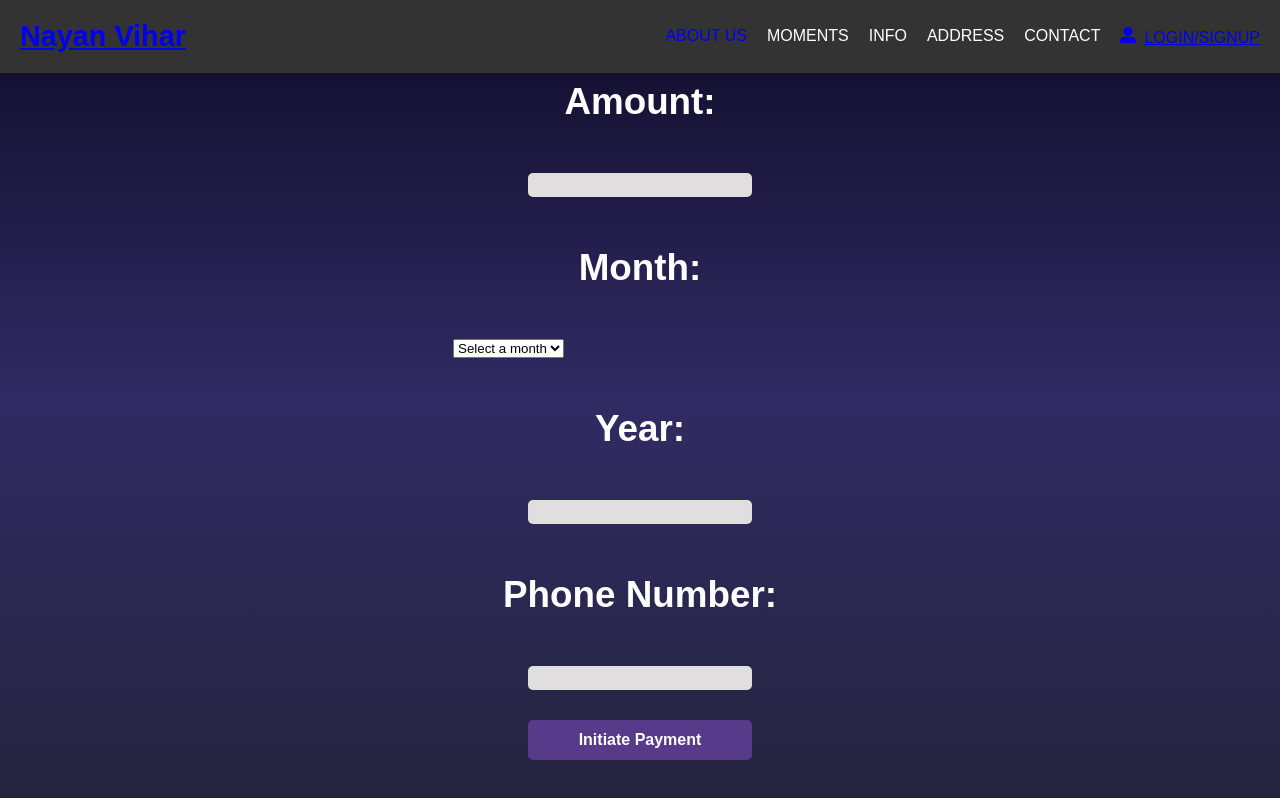
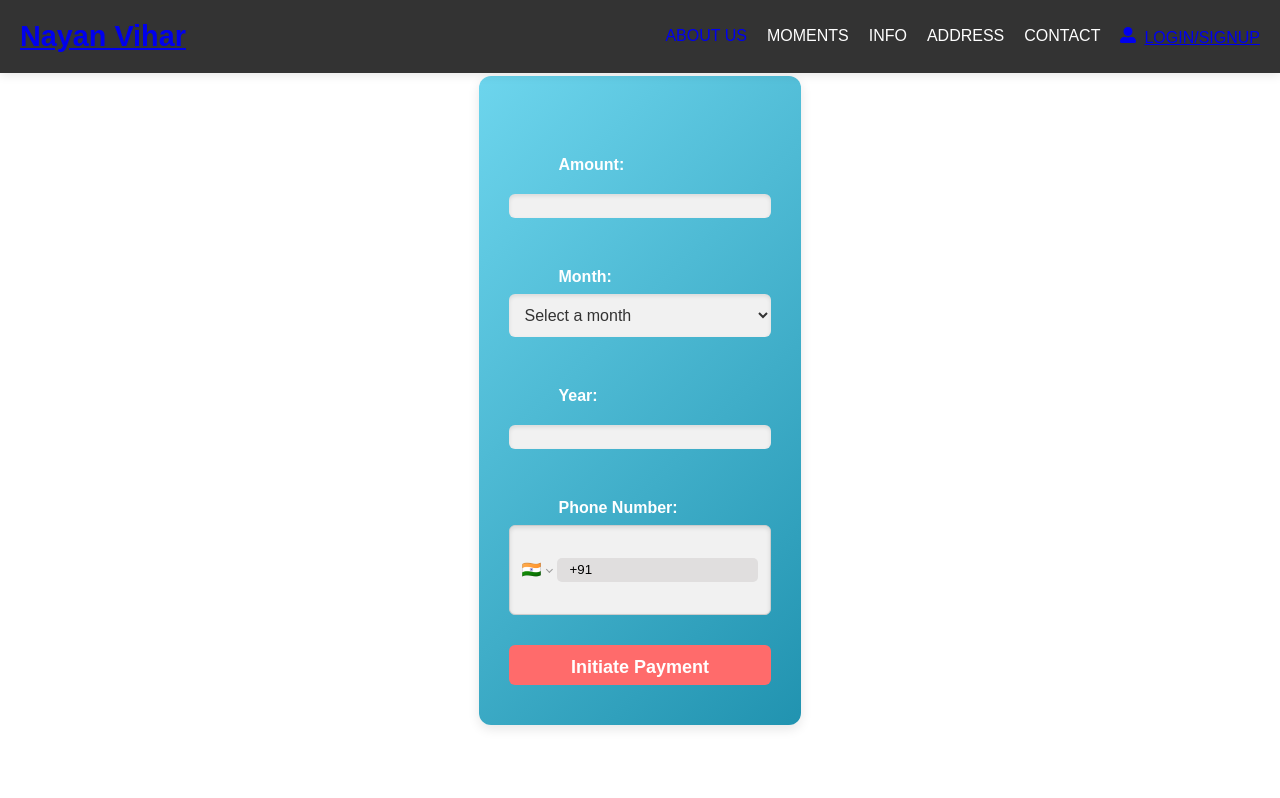
Before and after one commit to kaibalyakar1/NayanVihar-society-Maintainance, a React (Vite) app: page /payment in a window 1280 px wide. Built offline with nearby package versions, Linux system fonts and the light colour scheme.

Commit message:
frontend major chnages done

```diff
--- a/package.json
+++ b/package.json
@@ -11,9 +11,11 @@
   },
   "dependencies": {
     "axios": "^1.7.7",
+    "libphonenumber-js": "^1.11.8",
     "react": "^18.3.1",
     "react-dom": "^18.3.1",
     "react-icons": "^5.3.0",
+    "react-phone-number-input": "^3.4.5",
     "react-router-dom": "^6.26.1",
     "sweetalert2": "^11.14.0"
   },
--- a/src/components/Auth/Auth.css
+++ b/src/components/Auth/Auth.css
@@ -1,6 +1,5 @@
-body {
-  margin: 0;
-  padding: 0;
+/* Add a specific class for your container to avoid global body styles */
+.payment-page {
   display: flex;
   justify-content: center;
   align-items: center;
@@ -15,18 +14,21 @@ body {
   background: red;
   overflow: hidden;
   background: url("https://doc-08-2c-docs.googleusercontent.com/docs/securesc/68c90smiglihng9534mvqmq1946dmis5/fo0picsp1nhiucmc0l25s29respgpr4j/1631524275000/03522360960922298374/03522360960922298374/1Sx0jhdpEpnNIydS4rnN4kHSJtU1EyWka?e=view&authuser=0&nonce=gcrocepgbb17m&user=03522360960922298374&hash=tfhgbs86ka6divo3llbvp93mg4csvb38")
-    no-repeat center/ cover;
+    no-repeat center/cover;
   border-radius: 10px;
   box-shadow: 5px 20px 50px #000;
 }
+
 #chk {
   display: none;
 }
+
 .signup {
   position: relative;
   width: 100%;
   height: 100%;
 }
+
 label {
   color: #fff;
   font-size: 2.3em;
@@ -37,6 +39,7 @@ label {
   cursor: pointer;
   transition: 0.5s ease-in-out;
 }
+
 input {
   width: 60%;
   height: 10px;
@@ -49,6 +52,7 @@ input {
   outline: none;
   border-radius: 5px;
 }
+
 button {
   width: 60%;
   height: 40px;
@@ -66,9 +70,11 @@ button {
   transition: 0.2s ease-in;
   cursor: pointer;
 }
+
 button:hover {
   background: #6d44b8;
 }
+
 .login {
   height: 460px;
   background: #eee;
@@ -76,6 +82,7 @@ button:hover {
   transform: translateY(-180px);
   transition: 0.8s ease-in-out;
 }
+
 .login label {
   color: #573b8a;
   transform: scale(0.6);
@@ -84,9 +91,29 @@ button:hover {
 #chk:checked ~ .login {
   transform: translateY(-500px);
 }
+
 #chk:checked ~ .login label {
   transform: scale(1);
 }
+
 #chk:checked ~ .signup label {
   transform: scale(0.6);
 }
+.swal-button {
+  background-color: #027df7; /* Customize background */
+  color: white; /* Text color */
+  width: max-content;
+  font-size: 16px; /* Font size */
+  padding: 10px 20px; /* Padding */
+  border: none; /* Remove default border */
+  border-radius: 5px; /* Rounded corners */
+  cursor: pointer; /* Pointer cursor on hover */
+  text-align: center; /* Center the text horizontally */
+  display: inline-block; /* Ensure the button behaves like an inline element */
+  line-height: 1.5; /* Vertically center the text */
+  vertical-align: middle; /* Align the text vertically in the middle */
+}
+
+.swal-button:hover {
+  background-color: #027df7; /* Darker shade on hover */
+}
--- a/src/components/Auth/LoginSignup.jsx
+++ b/src/components/Auth/LoginSignup.jsx
@@ -64,12 +64,18 @@ const LoginSignup = () => {
         icon: "success",
         title: "OTP Sent",
         text: "An OTP has been sent to your registered email.",
+        customClass: {
+          confirmButton: "swal-button", // Custom class for button
+        },
       });
     } catch (error) {
       Swal.fire({
         icon: "error",
         title: "Error",
         text: "Error occurred while sending OTP. Please try again.",
+        customClass: {
+          confirmButton: "swal-button", // Custom class for button
+        },
       });
     }
   };
@@ -81,6 +87,9 @@ const LoginSignup = () => {
         icon: "error",
         title: "Missing Information",
         text: "Please provide both OTP and User ID.",
+        customClass: {
+          confirmButton: "swal-button", // Custom class for button
+        },
       });
       return;
     }
@@ -95,12 +104,18 @@ const LoginSignup = () => {
         icon: "success",
         title: "OTP Verified",
         text: "OTP successfully verified. You can now reset your password.",
+        customClass: {
+          confirmButton: "swal-button", // Custom class for button
+        },
       });
     } catch (error) {
       Swal.fire({
         icon: "error",
         title: "Error",
         text: error.response?.data?.message || "Invalid OTP. Please try again.",
+        customClass: {
+          confirmButton: "swal-button", // Custom class for button
+        },
       });
     }
   };
@@ -130,6 +145,9 @@ const LoginSignup = () => {
         icon: "success",
         title: "Password Reset",
         text: "Your password has been reset successfully!",
+        customClass: {
+          confirmButton: "swal-button", // Custom class for button
+        },
       }).then(() => {
         setIsLogin(true);
         resetFormState();
@@ -142,6 +160,9 @@ const LoginSignup = () => {
         text:
           error.response?.data?.message ||
           "Error resetting password. Please try again.",
+        customClass: {
+          confirmButton: "swal-button", // Custom class for button
+        },
       });
     }
   };
@@ -159,6 +180,9 @@ const LoginSignup = () => {
           icon: "success",
           title: "Login Successful",
           text: "You have successfully logged in.",
+          customClass: {
+            confirmButton: "swal-button", // Custom class for button
+          },
         }).then(() => {
           localStorage.setItem("token", response.data.token);
           navigate("/profile");
@@ -168,6 +192,9 @@ const LoginSignup = () => {
           icon: "error",
           title: "Error",
           text: "Login failed. Please check your credentials.",
+          customClass: {
+            confirmButton: "swal-button", // Custom class for button
+          },
         });
       }
     } else if (!isForgotPassword) {
@@ -181,6 +208,9 @@ const LoginSignup = () => {
           icon: "success",
           title: "Signup Successful",
           text: "You have successfully signed up. Please check your email for OTP.",
+          customClass: {
+            confirmButton: "swal-button", // Custom class for button
+          },
         }).then(() => {
           setOtpSent(true);
         });
@@ -189,12 +219,16 @@ const LoginSignup = () => {
           icon: "error",
           title: "Error",
           text: "Signup failed. Please try again.",
+          customClass: {
+            confirmButton: "swal-button", // Custom class for button
+          },
         });
       }
     }
   };
 
   return (
+    <div className="payment-page">
       <div className="main">
         <input
           type="checkbox"
@@ -339,6 +373,7 @@ const LoginSignup = () => {
           </button>
         </div>
       </div>
+    </div>
   );
 };
 
--- a/src/components/Payment/PaymentForm.jsx
+++ b/src/components/Payment/PaymentForm.jsx
@@ -1,6 +1,9 @@
 import React, { useState } from "react";
 import axios from "axios";
 import Swal from "sweetalert2";
+import "./payment.css";
+import PhoneInput from "react-phone-number-input";
+import "react-phone-number-input/style.css";
 
 const PaymentForm = () => {
   const [amount, setAmount] = useState("");
@@ -35,14 +38,13 @@ const PaymentForm = () => {
       const { orderId, amount: paymentAmount, currency } = response.data;
 
       if (orderId) {
-        // Load Razorpay script dynamically
         const script = document.createElement("script");
         script.src = "https://checkout.razorpay.com/v1/checkout.js";
         script.async = true;
         script.onload = () => {
           const options = {
-            key: "rzp_test_8G15JO7rGWgx2b", // Replace with your Razorpay key ID
-            amount: paymentAmount, // Amount in paise
+            key: "rzp_test_8G15JO7rGWgx2b",
+            amount: paymentAmount,
             currency: currency,
             name: "Your Company Name",
             description: "Payment for Society Maintenance",
@@ -53,10 +55,9 @@ const PaymentForm = () => {
                 title: "Payment successful",
                 text: "Thank you for your payment!",
               });
-              // Optionally, you can call your backend to update payment status
             },
             prefill: {
-              name: "", // Optionally fill user details
+              name: "",
               email: "",
               contact: phoneNumber,
             },
@@ -79,22 +80,25 @@ const PaymentForm = () => {
   };
 
   return (
-    <form onSubmit={handleSubmit}>
-      <div>
-        <label>Amount:</label>
+    <div className="payment-form-container">
+      <form className="payment-form" onSubmit={handleSubmit}>
+        <div className="form-group">
+          <label className="form-label">Amount:</label>
           <input
             type="number"
             value={amount}
             onChange={(e) => setAmount(e.target.value)}
             required
+            className="form-input"
           />
         </div>
-      <div>
-        <label>Month:</label>
+        <div className="form-group">
+          <label className="form-label">Month:</label>
           <select
             value={month}
             onChange={(e) => setMonth(e.target.value)}
             required
+            className="form-select"
           >
             <option value="">Select a month</option>
             <option value="January">January</option>
@@ -111,8 +115,8 @@ const PaymentForm = () => {
             <option value="December">December</option>
           </select>
         </div>
-      <div>
-        <label>Year:</label>
+        <div className="form-group">
+          <label className="form-label">Year:</label>
           <input
             type="number"
             value={year}
@@ -120,19 +124,27 @@ const PaymentForm = () => {
             required
             min="2000"
             max="2100"
+            className="form-input"
           />
         </div>
-      <div>
-        <label>Phone Number:</label>
-        <input
-          type="text"
+        <div className="form-group">
+          <label className="form-label">Phone Number:</label>
+          <div className="phone-input-container">
+            <PhoneInput
+              international
+              defaultCountry="IN"
               value={phoneNumber}
-          onChange={(e) => setPhoneNumber(e.target.value)}
-          required
+              onChange={setPhoneNumber}
+              className="phone-input"
+              countrySelectProps={{ unicodeFlags: true }}
             />
           </div>
-      <button type="submit">Initiate Payment</button>
+        </div>
+        <button type="submit" className="form-button">
+          Initiate Payment
+        </button>
       </form>
+    </div>
   );
 };
 
--- a/src/components/Payment/payment.css
+++ b/src/components/Payment/payment.css
@@ -1,76 +1,105 @@
-/* Ensure the form looks centered and has good spacing */
-form {
-  max-width: 500px;
-  margin: 0 auto;
-  padding: 20px;
-  border: 1px solid #ddd;
-  border-radius: 8px;
-  background-color: #f9f9f9;
+.payment-form-container {
+  display: flex;
+  justify-content: center;
+  align-items: center;
+  height: 100vh;
 }
 
-/* Style each form input */
-div {
-  margin-bottom: 15px;
+.payment-form {
+  max-width: 500px;
+  padding: 30px;
+  background: linear-gradient(135deg, #6dd5ed, #2193b0);
+  border-radius: 12px;
+  box-shadow: 0 4px 12px rgba(0, 0, 0, 0.1);
+  color: white;
+  font-family: "Arial", sans-serif;
 }
 
-/* Style labels to be more readable */
-label {
+/* Style each form group */
+.form-group {
+  margin-bottom: 20px;
+}
+
+/* Labels with better contrast and font style */
+.form-label {
   display: block;
   font-weight: bold;
-  margin-bottom: 5px;
-  color: #333;
+  margin-bottom: 8px;
+  font-size: 16px;
 }
 
-/* Style the input fields for better aesthetics */
-input[type="number"],
-input[type="text"],
-select {
+/* Inputs and select dropdown with modern look */
+.form-input,
+.form-select {
   width: 100%;
-  padding: 10px;
-  border: 1px solid #ccc;
-  border-radius: 4px;
-  box-sizing: border-box;
+  padding: 12px;
+  border: none;
+  border-radius: 6px;
+  box-shadow: inset 0 2px 4px rgba(0, 0, 0, 0.1);
+  background-color: #f1f1f1;
+  font-size: 16px;
+  color: #333;
+  transition: box-shadow 0.3s ease;
 }
 
-/* Specific styling for the phone number container */
-.phone-number-container {
+.form-input:focus,
+.form-select:focus {
+  box-shadow: 0 0 10px rgba(33, 147, 176, 0.6);
+}
+
+/* PhoneInput CSS */
+.phone-input-container {
   display: flex;
   align-items: center;
+  position: relative;
 }
 
-/* Style the prefix to blend well with the input */
-.phone-prefix {
-  background-color: #ddd;
-  padding: 10px;
+.phone-input {
+  width: 100%;
+  padding: 12px;
   border: 1px solid #ccc;
-  border-radius: 4px 0 0 4px;
-  margin-right: -1px; /* Overlap with input field border */
+  border-radius: 6px;
+  box-shadow: inset 0 2px 4px rgba(0, 0, 0, 0.1);
   font-size: 16px;
-  line-height: 1.5;
-}
-
-/* Style the phone number input to align with the prefix */
-.phone-number-input {
-  border: 1px solid #ccc;
-  border-radius: 0 4px 4px 0;
-  padding: 10px;
-  width: 100%;
-  box-sizing: border-box;
+  color: #333;
+  background-color: #f1f1f1;
 }
 
 /* Style the submit button */
-button {
-  background-color: #007bff;
+.form-button {
+  background-color: #ff6b6b;
   color: #fff;
-  padding: 10px 15px;
+  padding: 12px 20px;
   border: none;
-  border-radius: 4px;
-  font-size: 16px;
+  border-radius: 6px;
+  font-size: 18px;
   cursor: pointer;
+  transition: background-color 0.3s ease, transform 0.2s ease;
+  display: block;
   width: 100%;
+  text-align: center;
 }
 
 /* Button hover effect */
-button:hover {
-  background-color: #0056b3;
+.form-button:hover {
+  background-color: #ff4757;
+  transform: translateY(-2px);
 }
+
+/* Add a small hover effect on input fields */
+.form-input:hover,
+.form-select:hover {
+  box-shadow: 0 0 8px rgba(33, 147, 176, 0.4);
+}
+
+/* Better mobile responsiveness */
+@media (max-width: 600px) {
+  .payment-form {
+    padding: 20px;
+    margin: 20px;
+  }
+
+  .form-button {
+    font-size: 16px;
+  }
+}
```
Also changed, not shown: src/components/Profile/ProfilePage.jsx (+25 -8 lines), src/components/Profile/profile.css (+98 -41 lines), 1 other file (tests, documents, lock files or other folders). Lines whose indentation alone changed are shown as unchanged.
